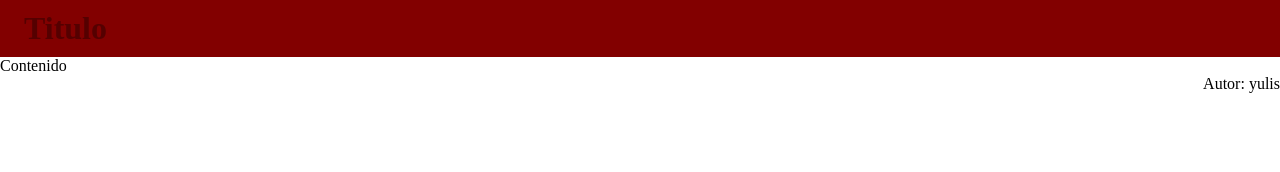
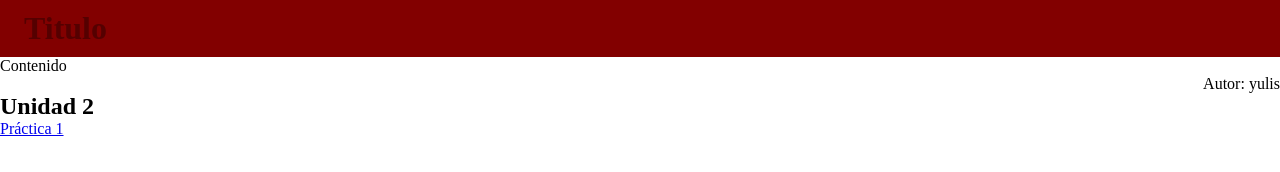
Before and after one commit to yulisanchezjasso-tech/Julieta-S-nchez, a plain HTML site: page index.html in a window 1280 px wide. Drawn offline with Linux system fonts and the light colour scheme; files that its build step writes are made by us from their sources.

Commit message:
Add section with Unidad 2 and activity link

```diff
--- a/index.html
+++ b/index.html
@@ -12,6 +12,12 @@
         </header>
          <section> Contenido</section>
          <footer> Autor: yulis </footer>
+  <section>
+<h1>Unidad 2</h1>
+<article>
+<p><a href="actividad 1/actividades/index.html">Práctica 1</a></p>
+</article>
+</section>
 
 </body>
 </html>
```
